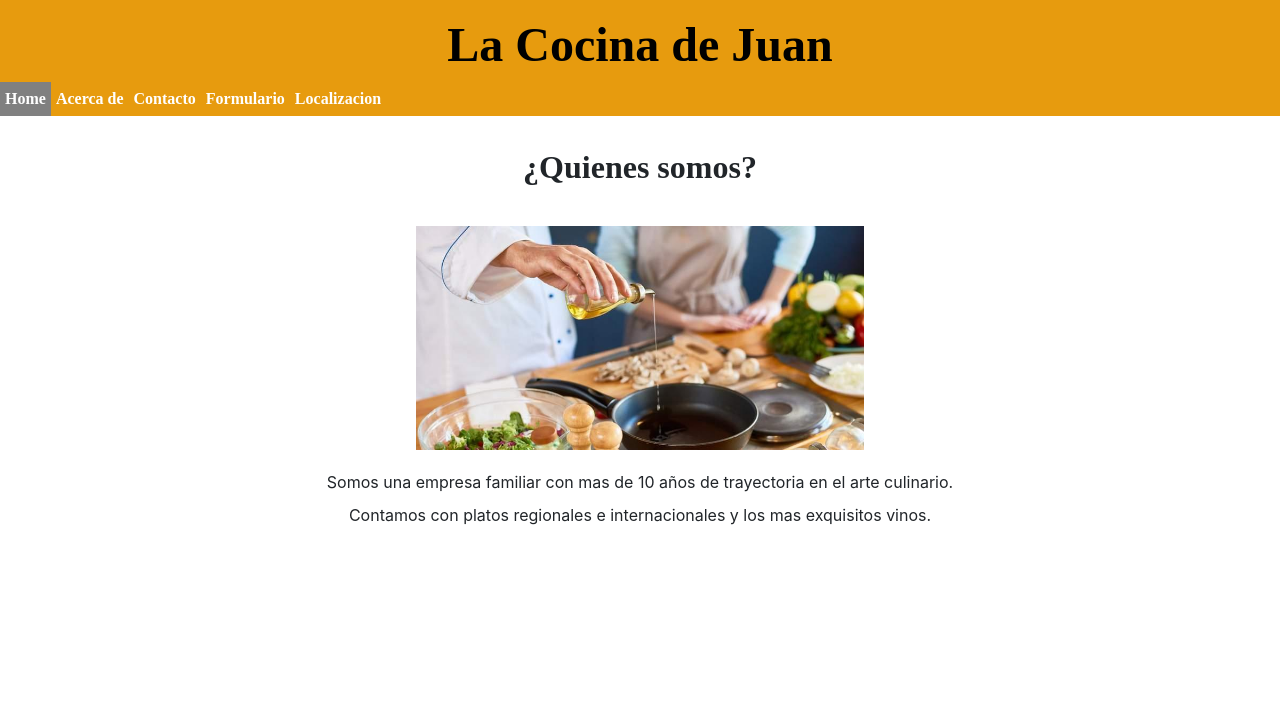
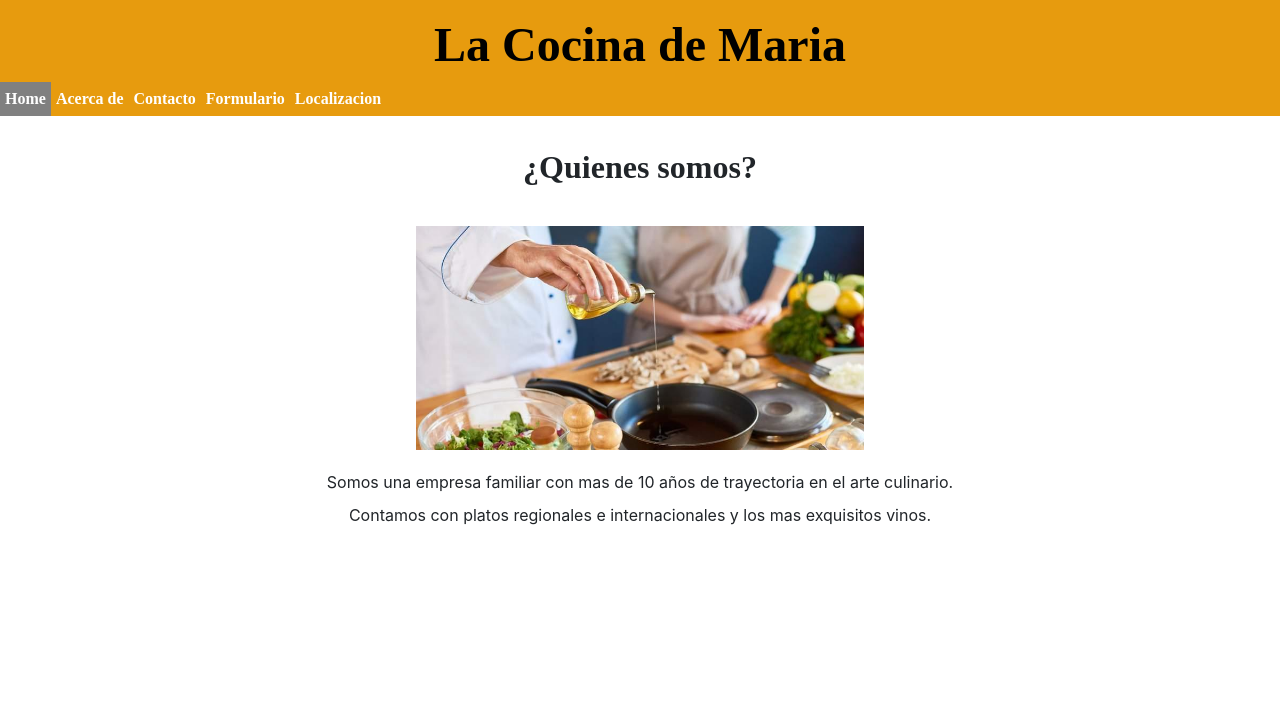
Before and after one commit to pgrl77/miWebpgrl, a plain HTML site: page about.html in a window 1280 px wide. Shown: the top 717 px of the page. Drawn offline with nearby package versions, Linux system fonts and the light colour scheme; a web font is replaced by a local one.

Commit message:
se cambio nombre

```diff
--- a/about.html
+++ b/about.html
@@ -20,7 +20,7 @@
 
 <body>
     <header >
-        <h1 > La Cocina de Juan </h1>
+        <h1 > La Cocina de Maria </h1>
 
         <nav>
 
```
Also changed, not shown: contacto.html (+1 -1 lines), form.html (+1 -1 lines), index.html (+1 -1 lines), location.html (+1 -1 lines).
